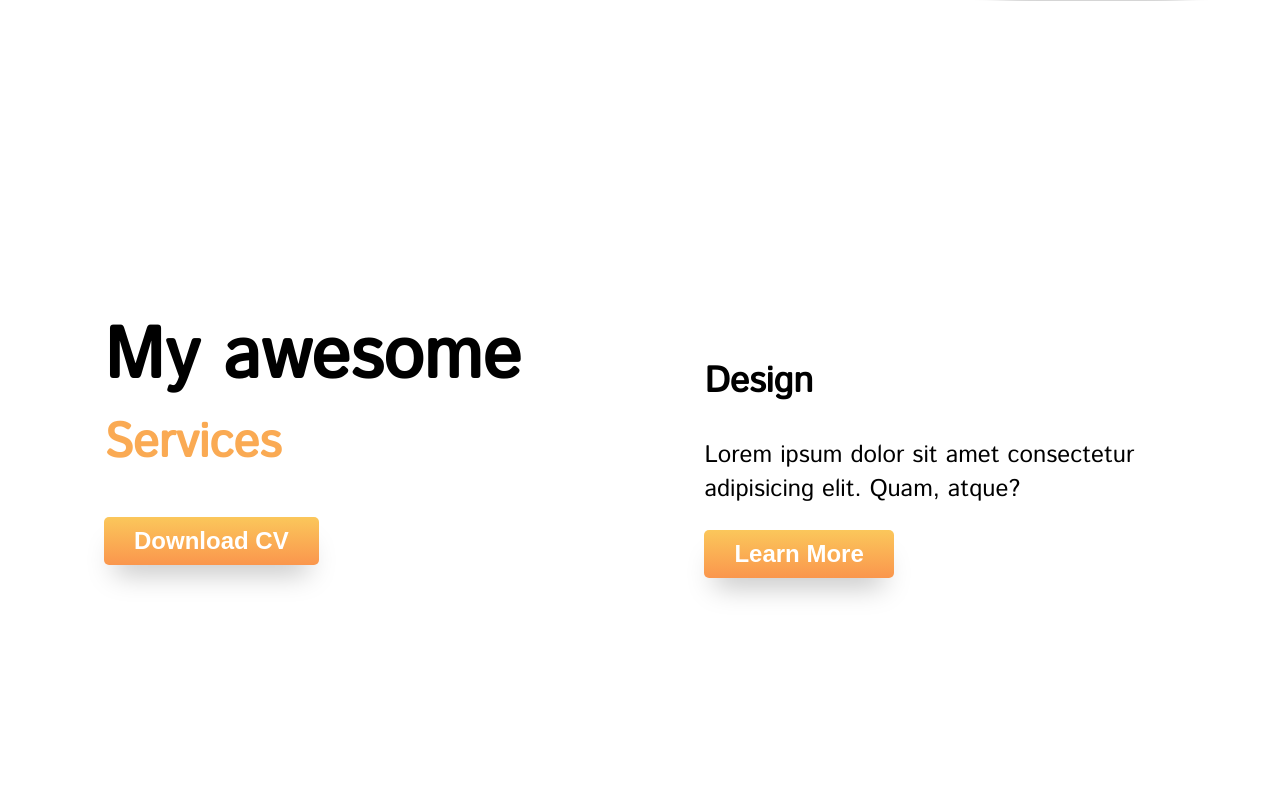
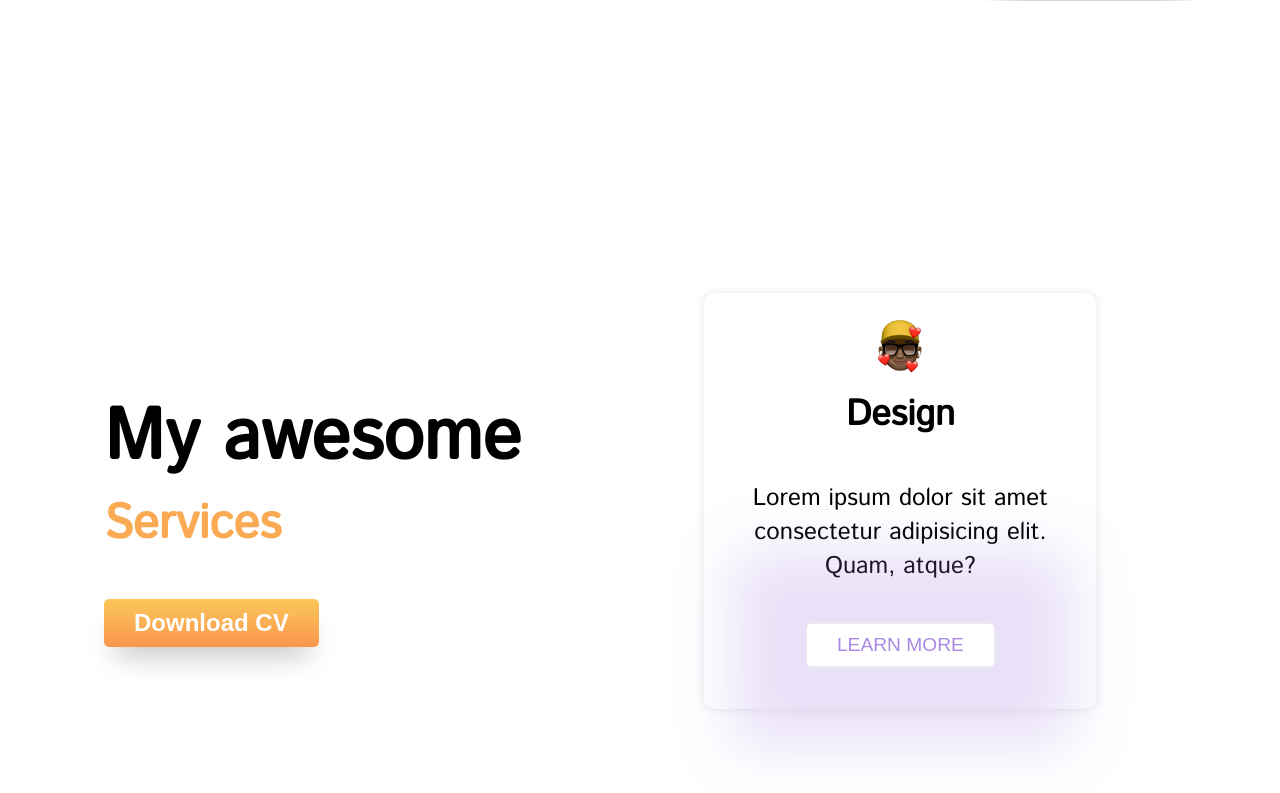
Before and after one commit to principalkelvo/kelvinnjoroowino, a Vue app: page / in a window 1280 px wide. Shown: the part 1536-2329 px from the top of the page. Built offline with nearby package versions, Linux system fonts and the light colour scheme.

Commit message:
creates a card

```diff
--- a/src/components/services.vue
+++ b/src/components/services.vue
@@ -14,7 +14,7 @@
             <div class="column is-6">
                 <div class="card">
                     <div class="cardTitle">
-                        <img src="#" alt="">
+                        <img src="../assets/emoji/love.png" alt="">
                         <h2>Design</h2>
                     </div>
                     <div class="cardContent">
@@ -22,7 +22,7 @@
                     </div>
                     <div class="cardFooter">
                         <div class="buttons">
-                            <button>Learn More</button>
+                            <button class="no-fill">Learn More</button>
                         </div>
                     </div>
                 </div>
@@ -39,6 +39,8 @@
 </script>
 
 <style scoped>
+
+
 .column .title h1{
     font-size: 3em;
     margin: 0;
@@ -49,4 +51,46 @@
     color: #faaa53;
 }
 
+.card{
+    background-color: #fff;
+    border-radius: 10px;
+    box-shadow: 0px 0px 10px rgba(0,0,0,0.1);
+    padding: 1rem;
+    margin-bottom: 2rem;
+    display: flex;
+    flex-direction: column;
+    align-items: center;
+    width: 15em;
+    height: 16em;
+}
+
+.cardTitle{
+
+    display: flex;
+    align-items: center;
+    flex-direction: column;
+}
+.card .cardTitle h2{
+    font-size: 1.5em;
+    margin: 0;
+}
+
+.cardContent{
+    padding: 1rem;
+}
+
+.cardContent p{
+    text-align: center;
+
+}
+
+.buttons button.no-fill{
+    text-transform: uppercase;
+    font-weight: 400;
+    font-size: .8em;
+    /* box-shadow: 2px 4px 73px 91px #A989E540; */
+
+}
+
+
 </style>
```
